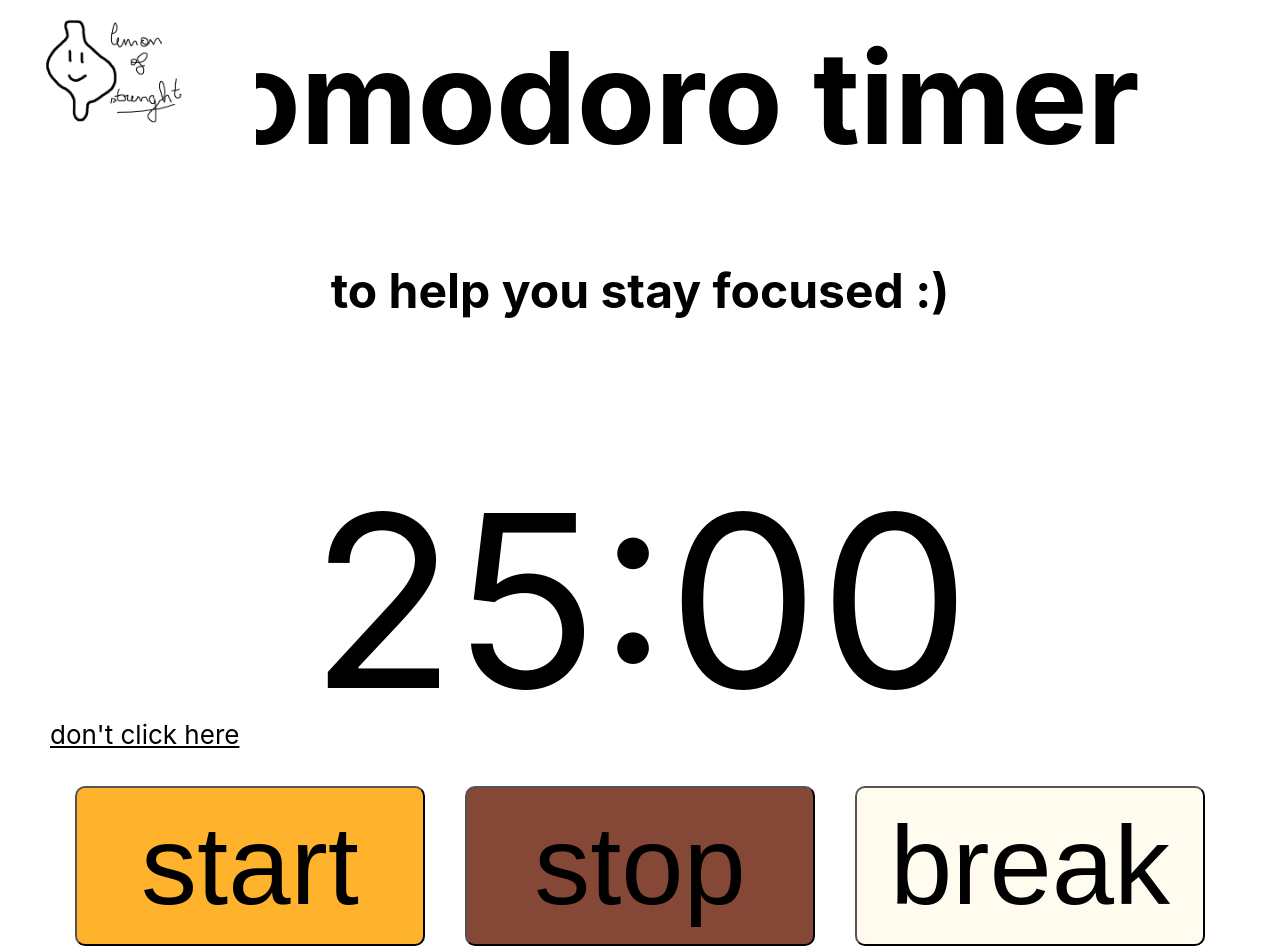
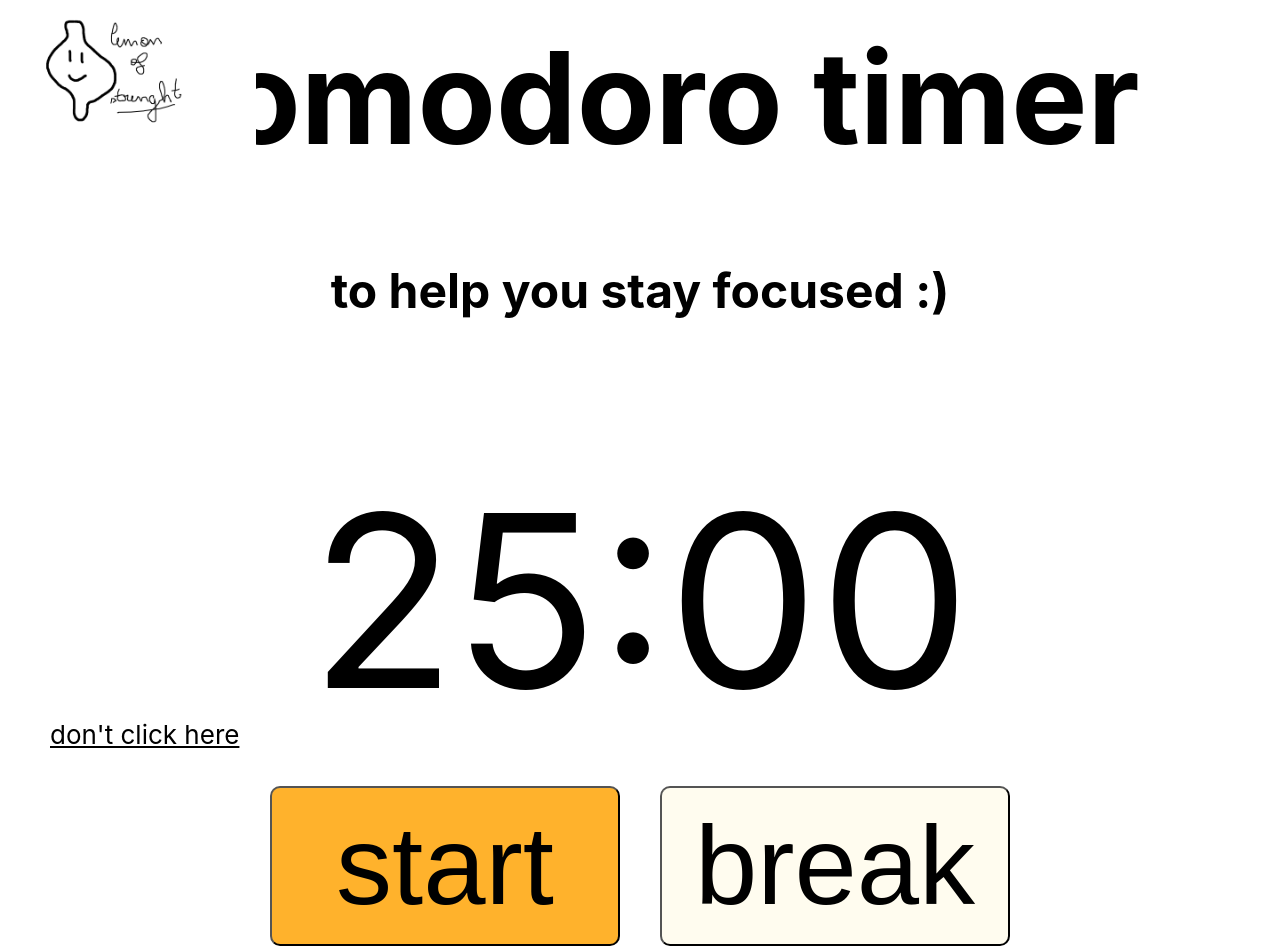
Before and after one commit to NujabesCoder/pomodoro_app, a React (Create React App) app: page / in a window 1280 px wide. Shown: the top 952 px of the page. Built offline with nearby package versions, Linux system fonts and the light colour scheme.

Commit message:
get rid of stop button after feedback

```diff
--- a/src/App.js
+++ b/src/App.js
@@ -63,9 +63,9 @@ function App() {
     setFinishedMessage("");
   };
 
-  const handleStop = () => {
+  /*const handleStop = () => {
     setIsRunning(prev => !prev);
-  };
+  };*/
 
   const handleBreak = () => {
     if (audioRef.current) {
@@ -113,12 +113,12 @@ function App() {
               start
           </button>
 
-          <button
+          {/*<button
             className="timers stop-btn"
             title="it's okay to take a lil break, come back stronger"
             onClick={handleStop}>
               stop
-          </button>
+          </button>*/}
 
           <button
             className="timers break-btn"
```
